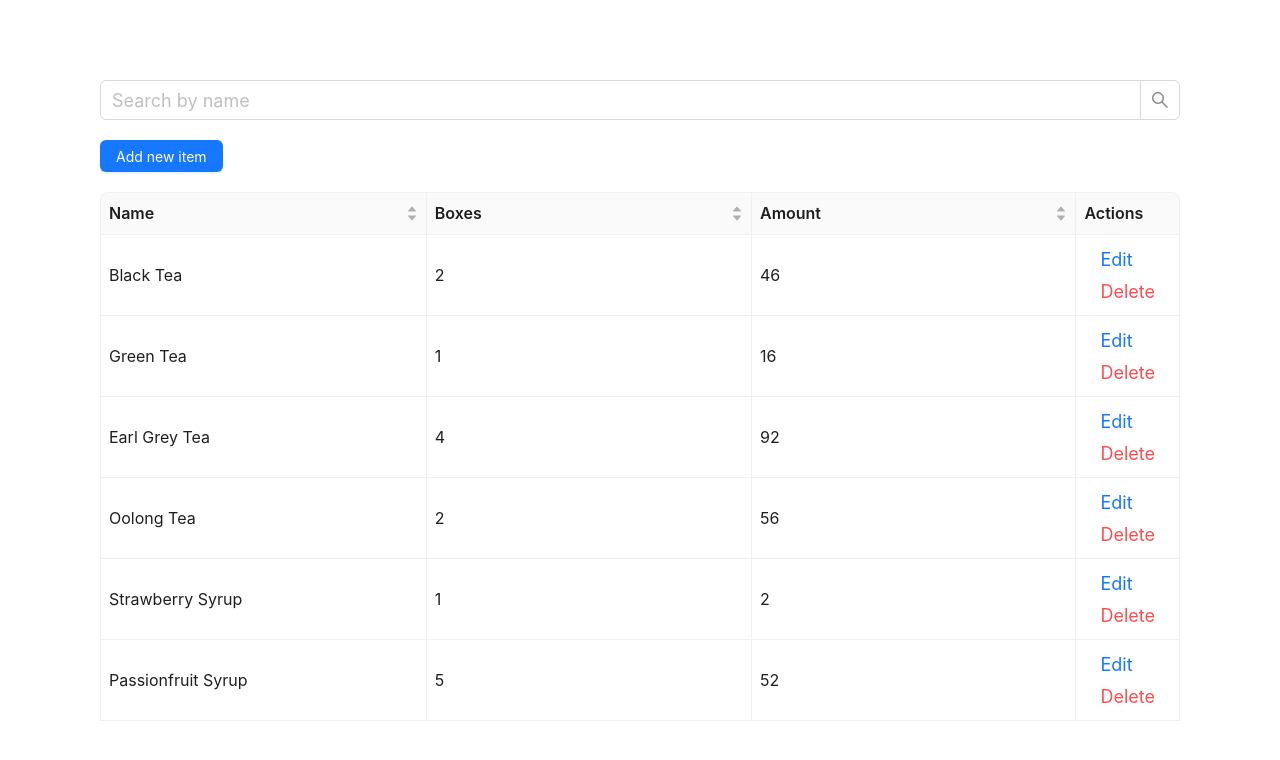
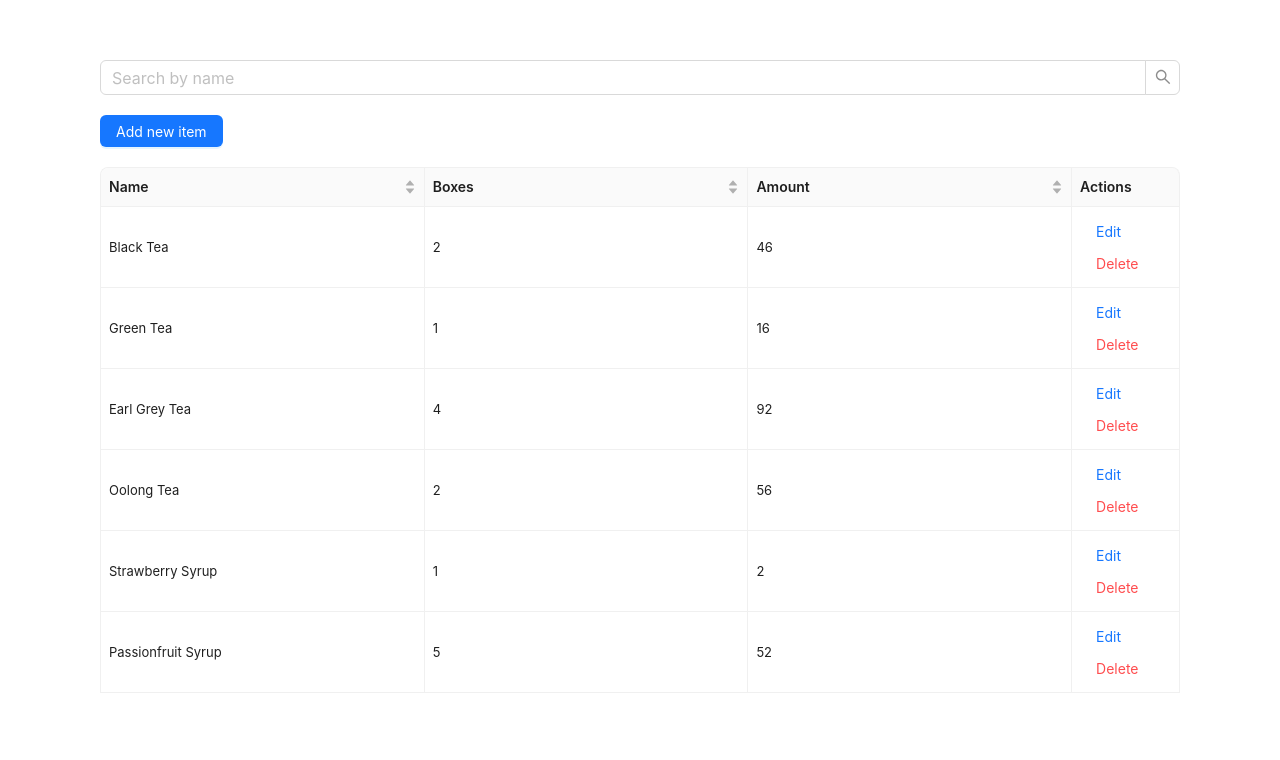
Before and after one commit to Krabbyz/inventory, a React (Create React App) app: page / in a window 1280 px wide. Shown: the top 760 px of the page. Built offline with nearby package versions, Linux system fonts and the light colour scheme.

Commit message:
fixed table size

```diff
--- a/src/App.css
+++ b/src/App.css
@@ -1,4 +1,4 @@
 .pad {
   padding: 100px;
-  padding-top: 80px;
+  padding-top: 60px;
 }
--- a/src/components/dataTable.css
+++ b/src/components/dataTable.css
@@ -1,27 +1,23 @@
 .searchBar-large input {
-  height: 40px;
-  font-size: 18px;
+  height: 35px;
+  font-size: 16px;
 }
 
 .searchBar-large .ant-input-search-button {
-  height: 40px;
-  width: 40px;
+  height: 35px;
+  width: 35px;
 }
 
 .searchBar-large .ant-input-search-button .anticon {
-  font-size: 18px;
+  font-size: 16px;
 }
 
 .ant-table-thead .ant-table-cell {
   font-weight: bold;
 }
 
-.ant-table-cell {
-  font-size: 16px;
-}
-
-.largeText {
-  font-size: 18px;
+.ant-table-tbody {
+  font-size: 13px;
 }
 
 .margin {
--- a/src/components/dataTable.jsx
+++ b/src/components/dataTable.jsx
@@ -54,7 +54,7 @@ const DataTable = () => {
     {
       title: "Name",
       dataIndex: "name",
-      width: "30.7%",
+      width: "30%",
       sorter: (a, b) => a.name.localeCompare(b.name),
       render: (text, record) => {
         if (editingRow === record.key) {
@@ -68,7 +68,7 @@ const DataTable = () => {
                 },
               ]}
             >
-              <Input onPressEnter={() => form.submit()} />
+              <Input size="small" onPressEnter={() => form.submit()} />
             </Form.Item>
           );
         } else {
@@ -79,7 +79,7 @@ const DataTable = () => {
     {
       title: "Boxes",
       dataIndex: "boxes",
-      width: "30.7%",
+      width: "30%",
       sorter: (a, b) => {
         if (a.boxes === b.boxes) {
           return a.amount - b.amount;
@@ -91,7 +91,7 @@ const DataTable = () => {
         if (editingRow === record.key) {
           return (
             <Form.Item name="boxes">
-              <Input onPressEnter={() => form.submit()} />
+              <Input size="small" onPressEnter={() => form.submit()} />
             </Form.Item>
           );
         } else {
@@ -102,13 +102,13 @@ const DataTable = () => {
     {
       title: "Amount",
       dataIndex: "amount",
-      width: "30.6%",
+      width: "30%",
       sorter: (a, b) => a.amount - b.amount,
       render: (text, record) => {
         if (editingRow === record.key) {
           return (
             <Form.Item name="amount">
-              <Input onPressEnter={() => form.submit()} />
+              <Input size="small" onPressEnter={() => form.submit()} />
             </Form.Item>
           );
         } else {
@@ -118,24 +118,16 @@ const DataTable = () => {
     },
     {
       title: "Actions",
-      width: "8%",
+      width: "10%",
       render: (_, record) => {
         return (
           <>
             {editingRow === record.key ? (
               <>
-                <Button
-                  type="link"
-                  className="largeText"
-                  onClick={() => form.submit()}
-                >
+                <Button type="link" onClick={() => form.submit()}>
                   Save
                 </Button>
-                <Button
-                  type="link"
-                  className="largeText"
-                  onClick={() => setEditingRow(null)}
-                >
+                <Button type="link" onClick={() => setEditingRow(null)}>
                   Cancel
                 </Button>
               </>
@@ -143,7 +135,6 @@ const DataTable = () => {
               <>
                 <Button
                   type="link"
-                  className="largeText"
                   onClick={() => {
                     setEditingRow(record.key);
                     form.setFieldsValue({
@@ -156,11 +147,7 @@ const DataTable = () => {
                   Edit
                 </Button>
                 <Popconfirm
-                  title={
-                    <span style={{ fontSize: "18px" }}>
-                      Are you sure you want to delete this row?
-                    </span>
-                  }
+                  title={<span>Are you sure you want to delete this row?</span>}
                   onConfirm={() => deleteRow(record.key)}
                   okText="Yes"
                   cancelText="No"
@@ -168,7 +155,7 @@ const DataTable = () => {
                   cancelButtonProps={{ size: "large" }}
                   placement="topRight"
                 >
-                  <Button type="link" className="largeText" danger>
+                  <Button type="link" danger>
                     Delete
                   </Button>
                 </Popconfirm>
@@ -195,6 +182,7 @@ const DataTable = () => {
       amount: "enter amount",
     };
     setDataSource([...dataSource, newRow]);
+    setEditingRow(newRow.key);
   };
 
   const deleteRow = (key) => {
@@ -226,6 +214,7 @@ const DataTable = () => {
             Add new item
           </Button>
           <Table
+            rowClassName="table-row-small"
             columns={columns}
             dataSource={filterData()}
             pagination={false}
```
Also changed, not shown: src/components/test.jsx (deleted, +0 -119 lines).
